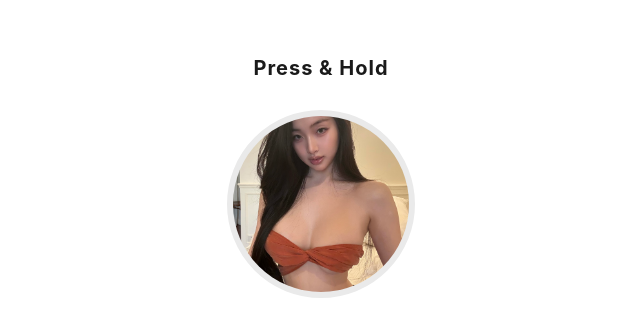
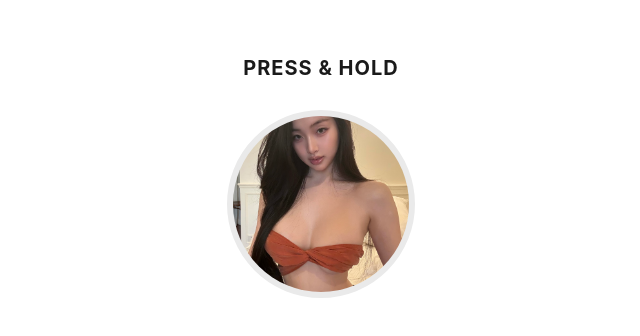
Before and after one commit to jying2830-cmd/mylink, a plain HTML site: page index.html in a window 1280 px wide. Shown: the part 220-556 px from the top of the page, 319-959 px from the left. Drawn offline with Linux system fonts and the light colour scheme.

Commit message:
Update index.html

```diff
--- a/index.html
+++ b/index.html
@@ -59,7 +59,7 @@
 <body>
 
 <div class="page-wrap">
-  <div class="above-text">Press & Hold</div>
+  <div class="above-text">PRESS & HOLD</div>
   <div class="btn-wrap" id="btnWrap">
     <svg width="200" height="200">
       <circle class="bg-ring" cx="100" cy="100" r="90"></circle>
```
